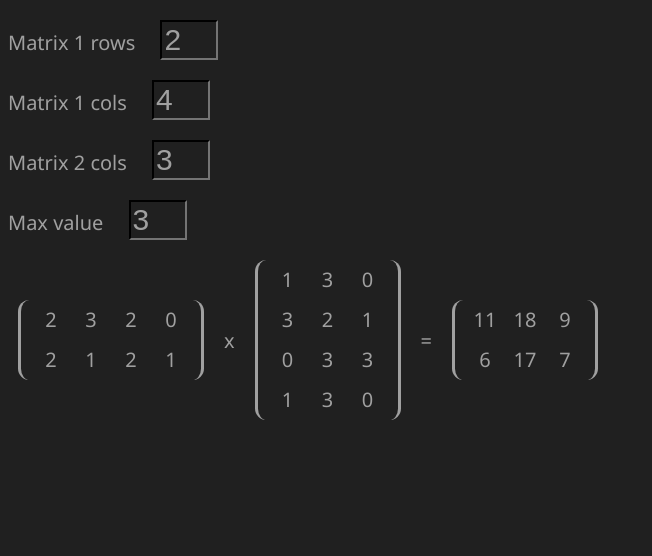
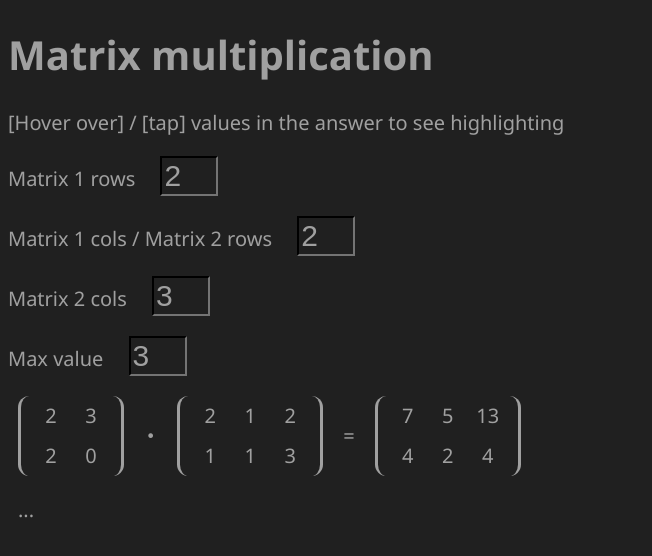
Before and after one commit to Zantier/matrix, a Svelte app: page / in a window 1280 px wide. Shown: the top 556 px of the page, without its empty margins (0-652 px from the left). Built offline with nearby package versions, Linux system fonts and the light colour scheme.

Commit message:
Add title and description, and show equation of the selected cell
If you hover over/select a cell in the result matrix, an equation is
shown for how that number is calculated

```diff
--- a/src/App.svelte
+++ b/src/App.svelte
@@ -1,13 +1,28 @@
 <script lang="ts">
     import Matrix from "./matrix.svelte";
 
-  let rows1: number = 2;
-  let cols1: number = 4;
-  let cols2: number = 3;
+  let rows1: number = 1 + Math.floor(3*Math.random());
+
+  let cols1: number = 1 + Math.floor(3*Math.random());
+  let cols2: number = 1 + Math.floor(3*Math.random());
   let max_val: number = 3;
+  let equation = '';
 
   function getRandom() {
     return Math.floor((max_val + 1)*Math.random());
+  }
+
+  $: {
+    equation = '...';
+    if (selected_i1 !== undefined && selected_j2 !== undefined) {
+      equation = '';
+      let delim = '';
+      for (let i = 0; i < cols1; i++) {
+        equation += `${delim}${matrix1[selected_i1][i]}·${matrix2[i][selected_j2]}`;
+        delim = ' + ';
+      }
+      equation += ` = ${matrix3[selected_i1][selected_j2]}`;
+    }
   }
 
   $: {
@@ -65,11 +80,17 @@
   }
 </script>
 
+<h1>
+  Matrix multiplication
+</h1>
+<p>
+  [Hover over] / [tap] values in the answer to see highlighting
+</p>
 <p>
   Matrix 1 rows <input type="number" bind:value={rows1}>
 </p>
 <p>
-  Matrix 1 cols <input type="number" bind:value={cols1}>
+  Matrix 1 cols / Matrix 2 rows <input type="number" bind:value={cols1}>
 </p>
 <p>
   Matrix 2 cols <input type="number" bind:value={cols2}>
@@ -83,7 +104,7 @@
     highlight_i={selected_i1} highlight_j={selected_j1}
     highlight_row={selected_i1} highlight_col = {undefined}
   />
-  x
+  <dot>·</dot>
   <Matrix matrix={matrix2} on:change={handle_change2}
     highlight_i={selected_i2} highlight_j={selected_j2}
     highlight_row={undefined} highlight_col = {selected_j2}
@@ -95,6 +116,9 @@
     highlight_col={selected_i1 === undefined ? selected_j2 : undefined}
   />
 </matrices>
+<equation>
+  {equation}
+</equation>
 
 <style>
   :root {
@@ -117,8 +141,17 @@
   }
   matrices {
     display: flex;
+    flex-wrap: wrap;
     align-items: center;
     gap: 10px;
     font-size: 20px;
   }
+  dot {
+    font-size: 2em;
+    font-family: initial;
+  }
+  equation {
+    display: block;
+    padding: 20px 10px;
+  }
 </style>
--- a/src/matrix.svelte
+++ b/src/matrix.svelte
@@ -67,6 +67,7 @@
     width: var(--padding);
     border: 2px;
     border-radius: 3000px;
+    pointer-events: none;
   }
   .bracket1 {
     left: calc(0.5 * var(--padding));
```
